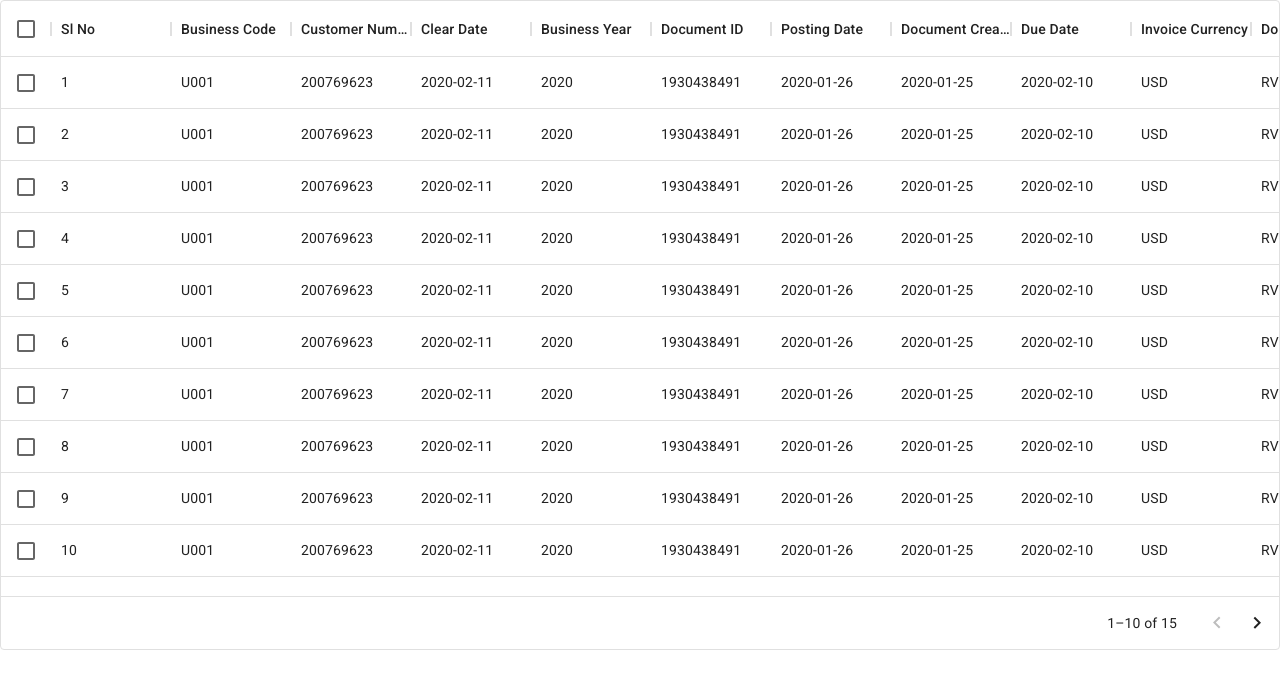
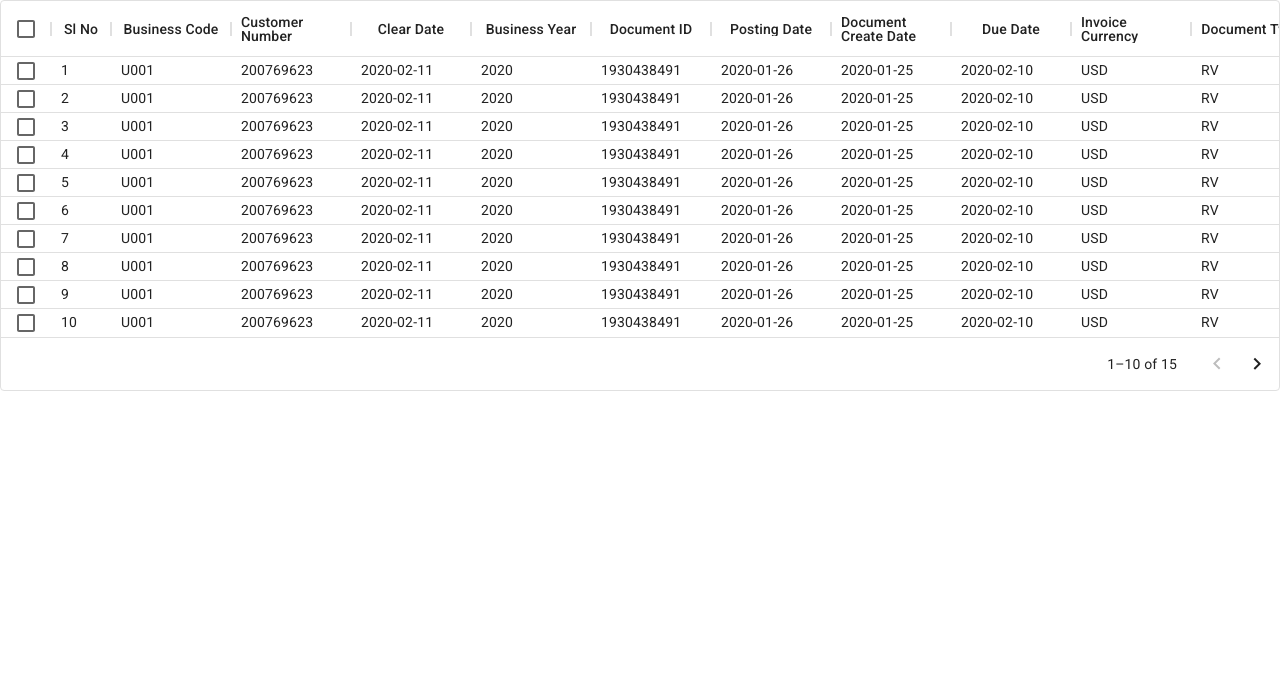
Before and after one commit to kunal-bhadra/Smart-Invoice-Manager, a React (Create React App) app: page / in a window 1280 px wide. Shown: the top 688 px of the page. Built offline with nearby package versions, Linux system fonts and the light colour scheme.

Commit message:
table working with adjustments

```diff
--- a/src/components/realtable.js
+++ b/src/components/realtable.js
@@ -1,25 +1,29 @@
 import * as React from 'react';
 import { DataGrid } from '@mui/x-data-grid';
 
+import { GridColDef } from '@mui/x-data-grid';
+import { createStyles, makeStyles } from '@mui/material';
+
 
 const columns = [
-    { field: 'id', headerName: 'Sl No', width: 120 },
-    { field: 'business_code', headerName: 'Business Code', width: 120 },
-    { field: 'cust_number', headerName: 'Customer Number', width: 120 },
-    { field: 'clear_date', headerName: 'Clear Date', width: 120 },
-    { field: 'business_year', headerName: 'Business Year', width: 120 },
-    { field: 'doc_id', headerName: 'Document ID', width: 120 },
-    { field: 'posting_date', headerName: 'Posting Date', width: 120 },
-    { field: 'document_create_date', headerName: 'Document Create Date', width: 120 },
-    { field: 'due_in_date', headerName: 'Due Date', width: 120 },
-    { field: 'invoice_currency', headerName: 'Invoice Currency', width: 120 },
-    { field: 'document_type', headerName: 'Document Type', width: 120 },
-    { field: 'posting_id', headerName: 'Posting ID', width: 120 },
-    { field: 'total_open_amount', headerName: 'Total Open Amount', width: 120 },
-    { field: 'baseline_create_date', headerName: 'Baseline Create Date', width: 120 },
-    { field: 'cust_payment_terms', headerName: 'Customer Payment Terms', width: 120 },
-    { field: 'invoice_id', headerName: 'Invoice ID', width: 120 },
+    { field: 'id', headerName: 'Sl No', width: 60, headerAlign: 'center' },
+    { field: 'business_code', headerName: 'Business Code', width: 120, headerAlign: 'center' },
+    { field: 'cust_number', headerName: 'Customer Number', width: 120, headerAlign: 'center' },
+    { field: 'clear_date', headerName: 'Clear Date', width: 120, headerAlign: 'center' },
+    { field: 'business_year', headerName: 'Business Year', width: 120, headerAlign: 'center' },
+    { field: 'doc_id', headerName: 'Document ID', width: 120, headerAlign: 'center' },
+    { field: 'posting_date', headerName: 'Posting Date', width: 120, headerAlign: 'center' },
+    { field: 'document_create_date', headerName: 'Document Create Date', width: 120, headerAlign: 'center' },
+    { field: 'due_in_date', headerName: 'Due Date', width: 120, headerAlign: 'center' },
+    { field: 'invoice_currency', headerName: 'Invoice Currency', width: 120, headerAlign: 'center' },
+    { field: 'document_type', headerName: 'Document Type', width: 120, headerAlign: 'center' },
+    { field: 'posting_id', headerName: 'Posting ID', width: 120, headerAlign: 'center' },
+    { field: 'total_open_amount', headerName: 'Total Open Amount', width: 120, headerAlign: 'center' },
+    { field: 'baseline_create_date', headerName: 'Baseline Create Date', width: 120, headerAlign: 'center' },
+    { field: 'cust_payment_terms', headerName: 'Customer Payment Terms', width: 120, headerAlign: 'center' },
+    { field: 'invoice_id', headerName: 'Invoice ID', width: 120, headerAlign: 'center' },
 ];
+
 
 const rows = [
     { id: 1, business_code: 'U001', cust_number: 200769623, clear_date: '2020-02-11', business_year: 2020, doc_id: 1930438491,
@@ -69,15 +73,28 @@ const rows = [
     posting_id: 1, total_open_amount: 54273.28, baseline_create_date: '2020-01-26', cust_payment_terms: 'NAH4', invoice_id: 1930438491 },
 ];
 
+
 export default function DataTable() {
     return (
-      <div style={{ height: 650, width: '100%' }}>
+      <div style={{ width: '100%' }}>
         <DataGrid
-          rows={rows}
-          columns={columns}
-          pageSize={10}
-          rowsPerPageOptions={[20]}
-          checkboxSelection
+            rows={rows}
+            columns={columns}
+            pageSize={10}
+            checkboxSelection={true}
+            autoHeight={true}
+            autoPageSize={true}
+            density='compact'
+            rowHeight='40'
+            headerHeight={80}
+            disableColumnMenu={true}
+            disableSelectionOnClick={true}
+            sx={{
+            '& .MuiDataGrid-columnHeaderTitle': {
+                textOverflow: "clip",
+                whiteSpace: "break-spaces",
+                lineHeight: 1
+            }}}
         />
       </div>
     );
```
